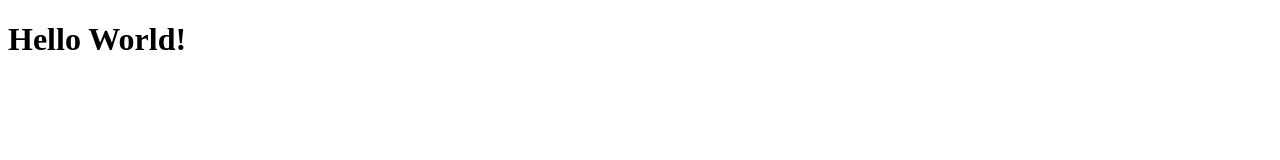
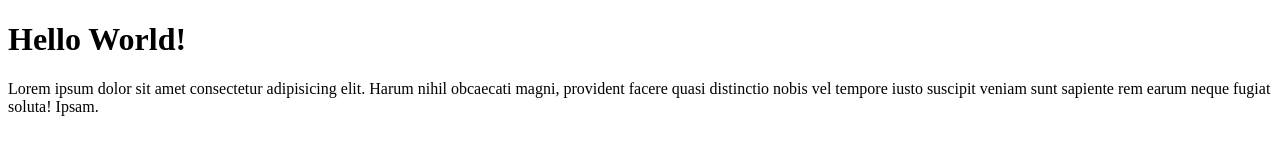
Before and after one commit to tegarfaturrachman/repo-tester-3, a plain HTML site: page index.html in a window 1280 px wide. Drawn offline with Linux system fonts and the light colour scheme.

Commit message:
Menambahkan paragraf

```diff
--- a/index.html
+++ b/index.html
@@ -8,5 +8,6 @@
 </head>
 <body>
     <h1>Hello World!</h1>
+    <p>Lorem ipsum dolor sit amet consectetur adipisicing elit. Harum nihil obcaecati magni, provident facere quasi distinctio nobis vel tempore iusto suscipit veniam sunt sapiente rem earum neque fugiat soluta! Ipsam.</p>
 </body>
 </html>
```
